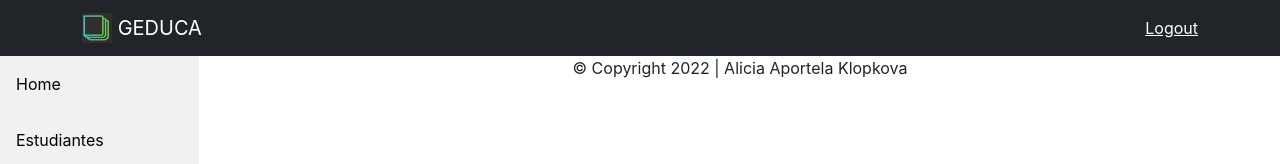
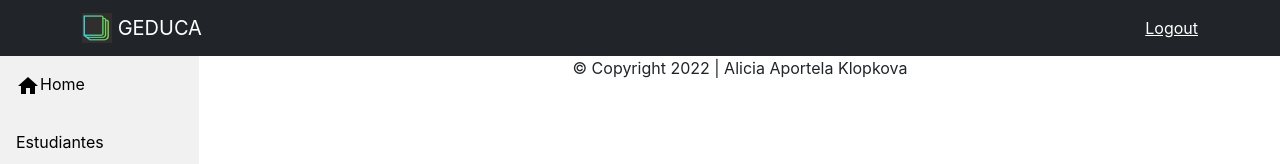
Before and after one commit to aliceklopkova/gestionESBU, a React (Create React App) app: page / in a window 1280 px wide. Shown: the top 164 px of the page. Built offline with nearby package versions, Linux system fonts and the light colour scheme; no server answers; sample sign-in values are in the browser's storage.

Commit message:
Se uso un icono de material

```diff
--- a/src/components/Buttonsgroup.jsx
+++ b/src/components/Buttonsgroup.jsx
@@ -1,12 +1,13 @@
 import React from 'react';
 import './Buttonsgroup.css';
 import {Link} from "react-router-dom";
+import HomeIcon from '@mui/icons-material/Home';
 
 
 function Buttonsgroup() {
   return (
       <div className="sidebar">
-          <Link to={"/home"}>Home</Link>
+          <Link  to={"/home"}><HomeIcon /><span>Home</span></Link>
           <Link to={"/estudiante"}>Estudiantes</Link>
           <Link to={"/profesor"}>Profesores</Link>
 
```
